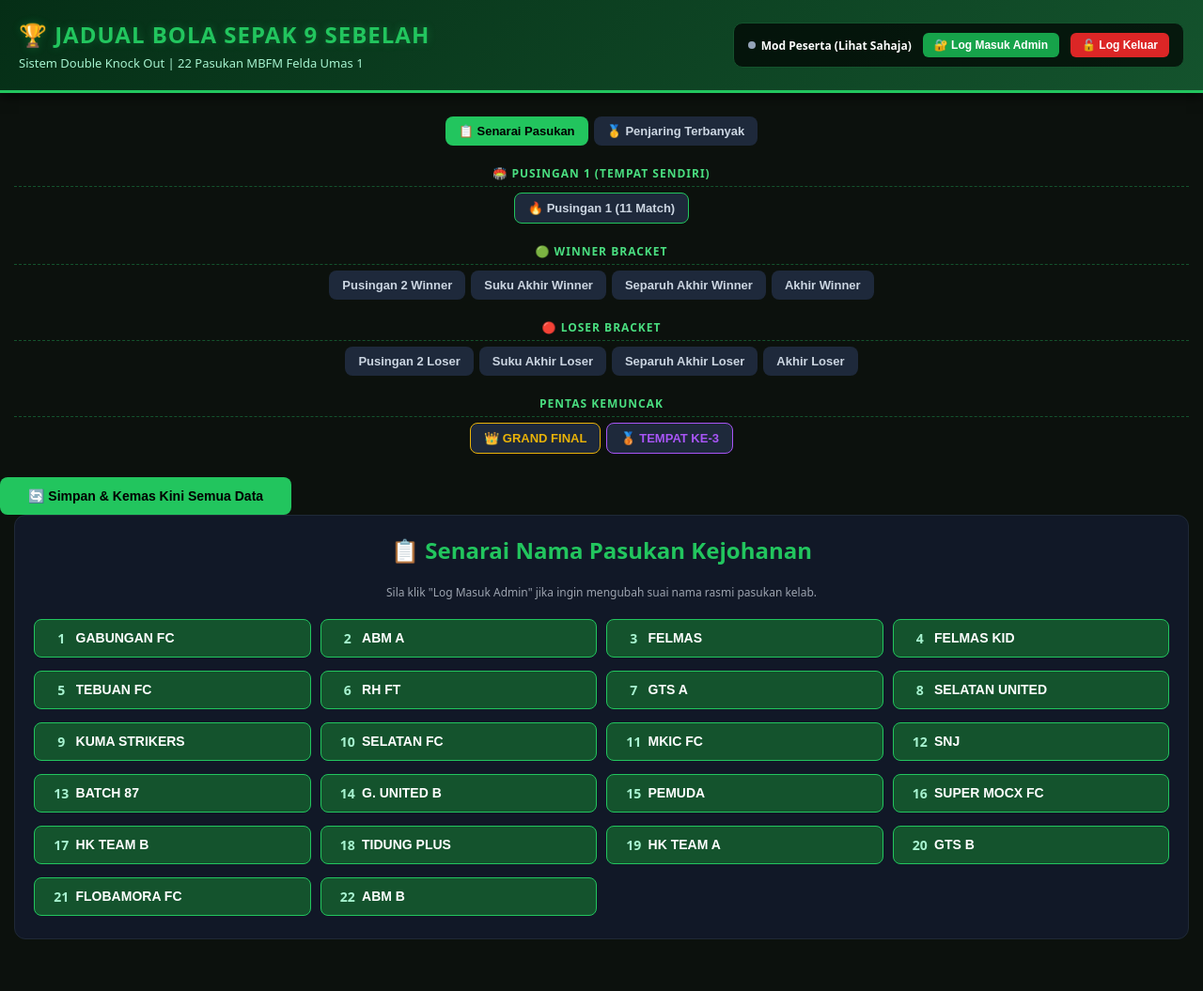
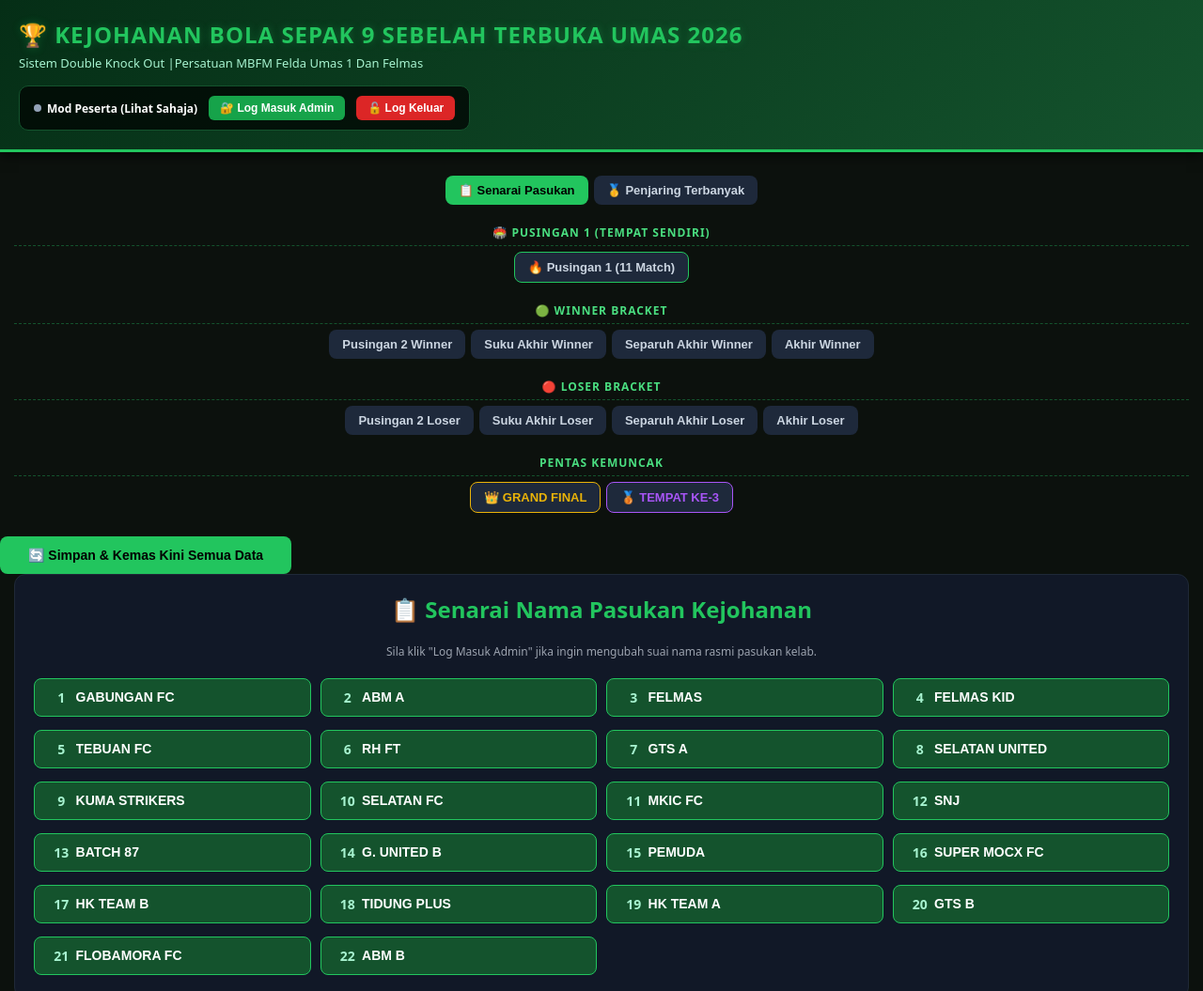
Before and after one commit to Felmas-fc/KejohananBolaSepak9Sebelah, a plain HTML site: page index.html in a window 1280 px wide. Shown: the top 1055 px of the page at 94% size. Drawn offline with Linux system fonts and the light colour scheme.

Commit message:
Update index.html

```diff
--- a/index.html
+++ b/index.html
@@ -3,7 +3,7 @@
 <head>
     <meta charset="UTF-8">
     <meta name="viewport" content="width=device-width, initial-scale=1.0">
-    <title>App Jadual Bola Sepak 9 Sebelah - 22 Pasukan</title>
+    <title>Kejohanan Bola Sepak 9 Sebelah</title>
     <style>
         /* 🎨 CSS TULEN INDEPENDEN - PAPAN SKOR LED DIGITAL COCOK DENGAN POSTER */
         body {
@@ -256,8 +256,8 @@
 
     <header>
         <div class="header-title">
-            <h1>🏆 JADUAL BOLA SEPAK 9 SEBELAH</h1>
-            <p>Sistem Double Knock Out | 22 Pasukan MBFM Felda Umas 1</p>
+            <h1>🏆 KEJOHANAN BOLA SEPAK 9 SEBELAH TERBUKA UMAS 2026</h1>
+            <p>Sistem Double Knock Out |Persatuan MBFM Felda Umas 1 Dan Felmas</p>
         </div>
 
         <div class="login-bar">
```
